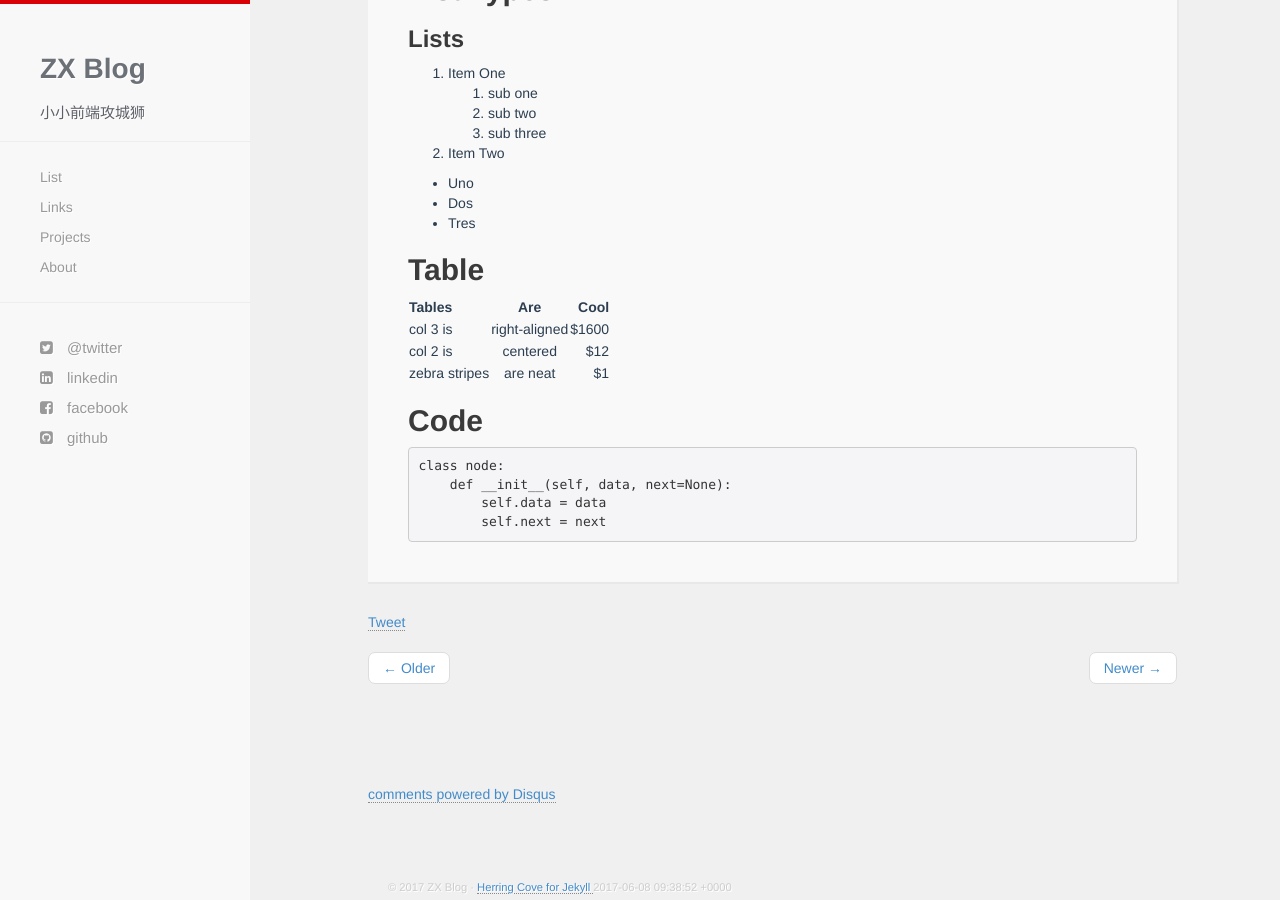
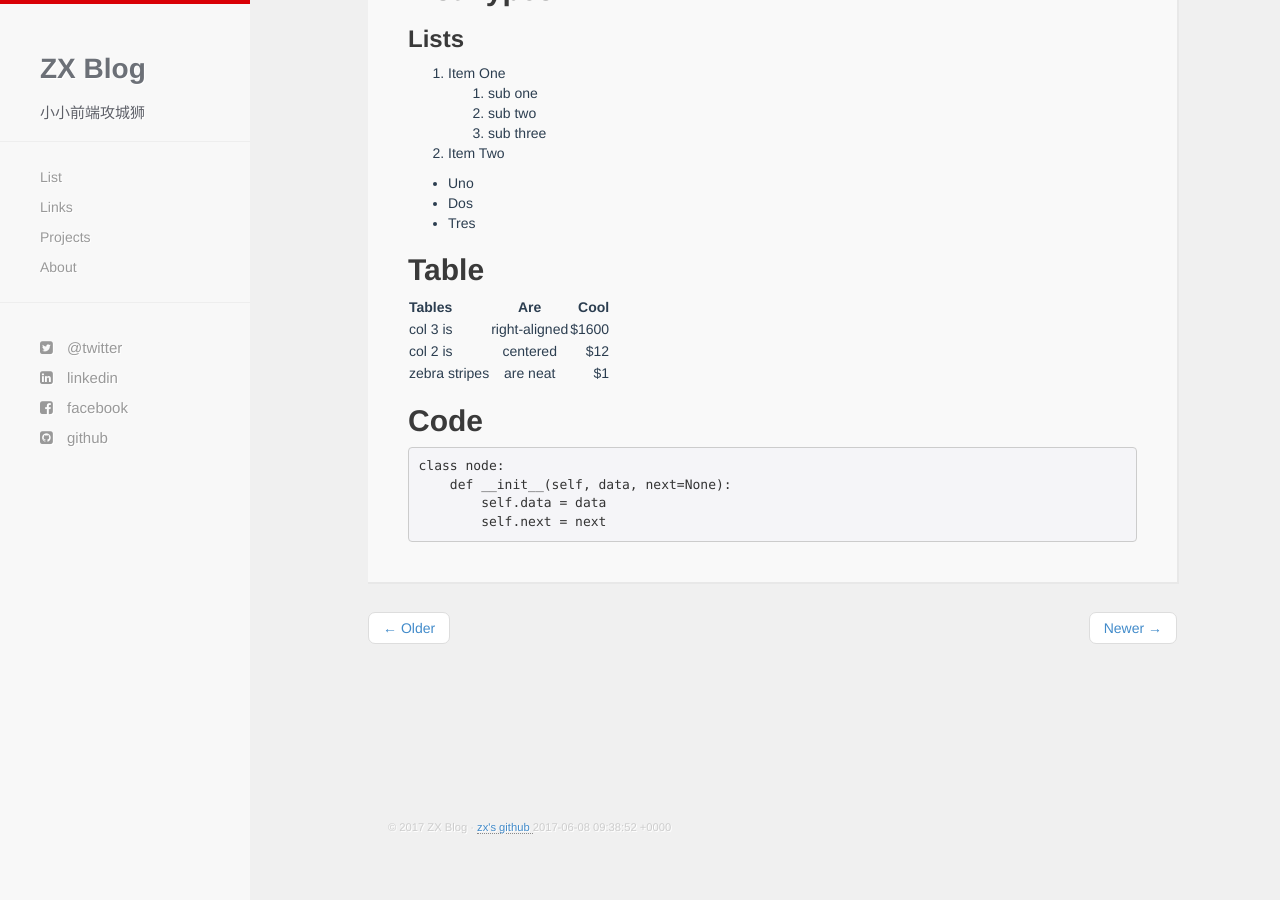
Before and after one commit to GITxiangzhang/GITxiangzhang.github.io, a Jekyll site: the page built from _posts/2013-12-04-Samples.markdown, in a window 1280 px wide and 900 px high, scrolled down 1399 px. Built offline with Jekyll 4.4.1, drawn with Linux system fonts in a browser that asks for light colours; nearby versions of some CDN libraries; Markdown is read by kramdown in place of the engine named in the settings; comment, search, counter and statistics services are not loaded; after the commit the page ends 2239 px from its top, so only the background shows below that.

Commit message:
some view change

```diff
--- a/_includes/comment.html
+++ b/_includes/comment.html
@@ -14,9 +14,4 @@
   <noscript>
     Please enable JavaScript to view the <a href="http://disqus.com/?ref_noscript">comments powered by Disqus.</a>
   </noscript>
-
-  <a href="http://disqus.com" class="dsq-brlink">
-    comments powered by <span class="logo-disqus">Disqus</span>
-  </a>
-
 </div>
--- a/_includes/footer.html
+++ b/_includes/footer.html
@@ -2,7 +2,7 @@
   <footer>
     <p class="text-muted credit">
       &copy; {{ site.time | date: '%Y' }} {{ site.name }} &middot;
-      <a href="https://github.com/arnp/herring-cove"> Herring Cove for Jekyll </a>
+      <a href="https://github.com/GITxiangzhang"> zx's github </a>
       {{ site.time }}
     </p>
   </footer>
--- a/_includes/share.html
+++ b/_includes/share.html
@@ -1,2 +1 @@
-<a href="https://twitter.com/share" class="twitter-share-button " data-size="small" data-count="none">Tweet</a>
 <script>!function(d,s,id){var js,fjs=d.getElementsByTagName(s)[0],p=/^http:/.test(d.location)?'http':'https';if(!d.getElementById(id)){js=d.createElement(s);js.id=id;js.src=p+'://platform.twitter.com/widgets.js';fjs.parentNode.insertBefore(js,fjs);}}(document, 'script', 'twitter-wjs');</script>
```
